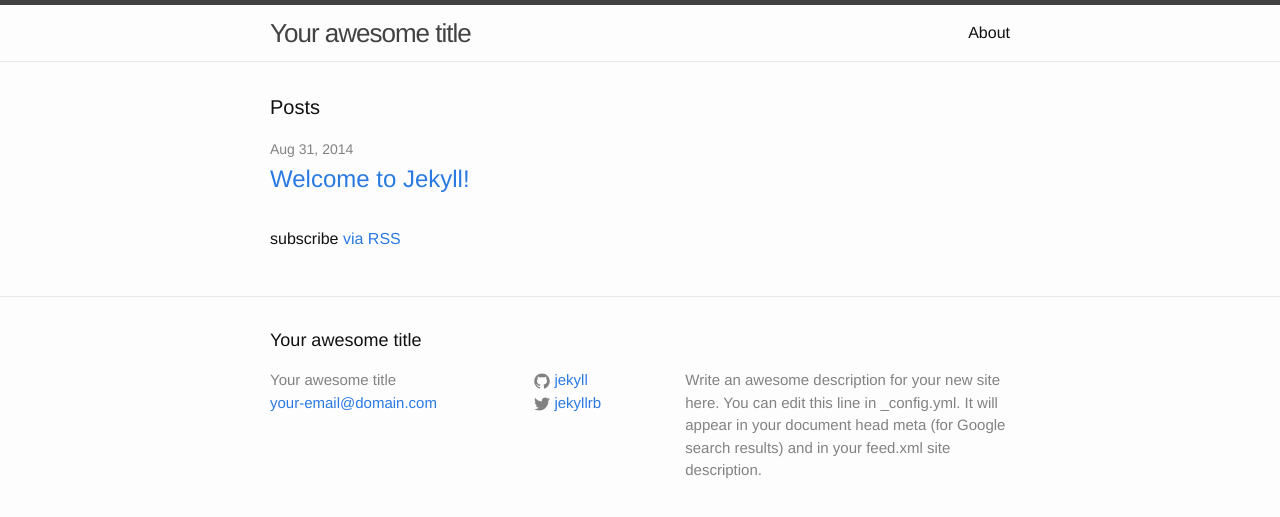
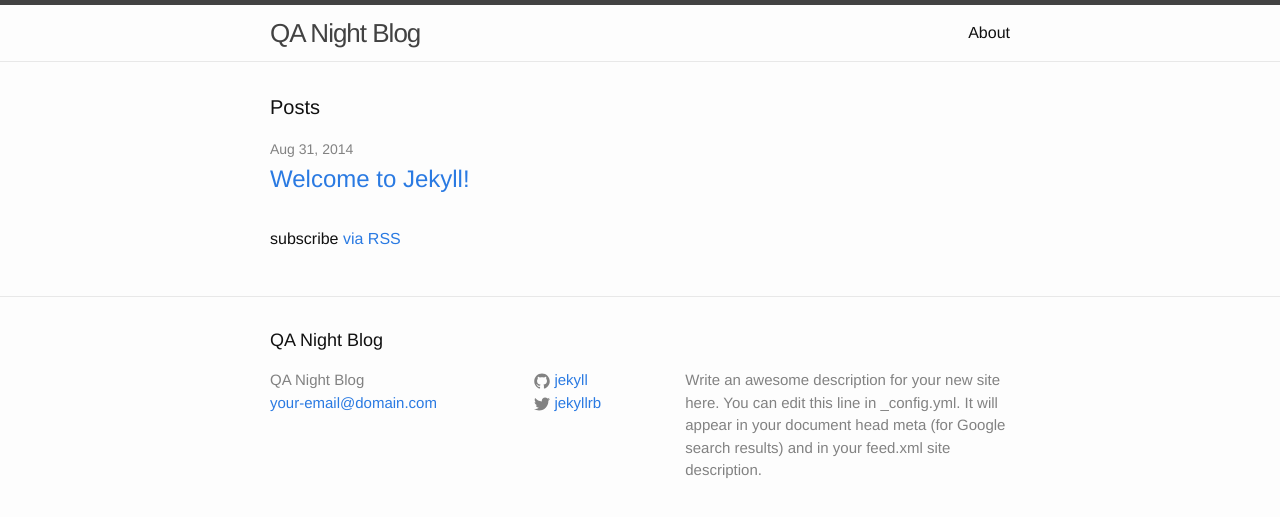
Before and after one commit to brunabrk/qanightblog, a Jekyll site: the page built from index.html, in a window 1280 px wide. Shown: the top 517 px of the page. Built offline with Jekyll 4.4.1, drawn with Linux system fonts in a browser that asks for light colours.

Commit message:
Changed config

```diff
--- a/_config.yml
+++ b/_config.yml
@@ -1,5 +1,6 @@
 # Site settings
-title: Your awesome title
+highlighter: pygments
+title: QA Night Blog
 email: your-email@domain.com
 description: > # this means to ignore newlines until "baseurl:"
   Write an awesome description for your new site here. You can edit this
@@ -12,3 +13,6 @@ github_username:  jekyll
 
 # Build settings
 markdown: kramdown
+
+safe: true
+lsi: false
```
Also changed, not shown: 5 other files.
